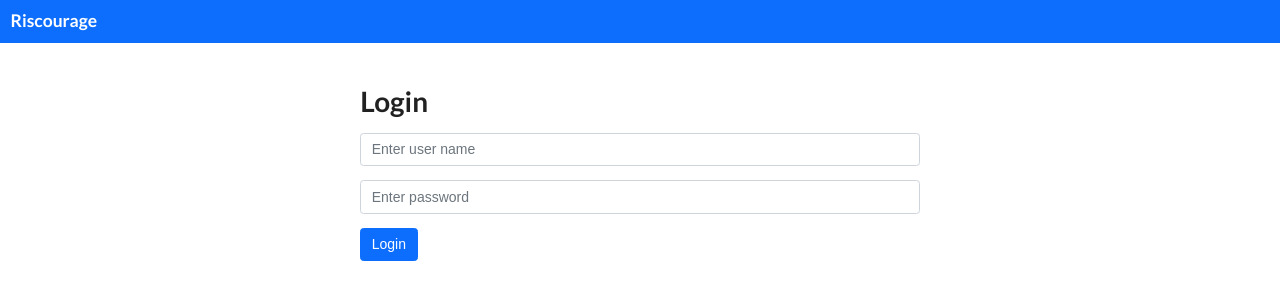
After one commit to DarrenRobinson500/riscentric, a Django app: page /login/ in a window 1280 px wide. The commit adds this page. Shown: the top 300 px of the page. Run offline with Django 4.2, Linux system fonts and the light colour scheme; some libraries are stand-ins or nearby versions.

Commit message:
User authentication

```diff
--- /dev/null
+++ b/app/templates/login.html
@@ -0,0 +1,17 @@
+{% extends 'base.html'%}
+{% block content %}
+
+<div class="col-md-6 offset-md-3">
+    <h1>Login</h1>
+    <form method="POST">
+        {% csrf_token %}
+        <div class="mb-3">
+          <input type="text" class="form-control" name="username" placeholder="Enter user name">
+        </div>
+        <div class="mb-3">
+          <input type="password" class="form-control" name="password" placeholder="Enter password">
+        </div>
+        <button type="submit" class="btn btn-primary">Login</button>
+    </form>
+</div>
+{% endblock %}
--- a/app/templates/navbar.html
+++ b/app/templates/navbar.html
@@ -1,15 +1,23 @@
+{% if user.is_authenticated %}
     <nav class="navbar navbar-light navbar-expand-xl" style="background-color: {{ company.colour }}; color: {{company.colour_text}};">
       <div class="container-fluid">
-      {% if company %}
             <a class="navbar-brand" href="{% url 'home' %}"><b>{{ company }}</b></a>
             <ul class="navbar-nav me-auto mb-2 mb-lg-0">
               <li class="nav-item"><a class="nav-link active" href="{% url 'people' %}">People</a></li>
               <li class="nav-item"><a class="nav-link active" href="{% url 'questions' %}">Questions</a></li>
               <li class="nav-item"><a class="nav-link active" href="{% url 'pings' %}">Pings</a></li>
               <li class="nav-item"><a class="nav-link active" href="{% url 'file_upload' %}">File Upload</a></li>
+              <li class="nav-item"><a class="nav-link active" href="{% url 'files' %}">Files</a></li>
             </ul>
-      {% else %}
-        <a class="navbar-brand" href="{% url 'home' %}"><b>No Company Selected</b></a>
-      {% endif %}
+            <ul class="nav justify-content-end">
+              <li class="nav-item"><a class="nav-link active" href="{% url 'logout' %}">Logout</a></li>
+            </ul>
       </div>
     </nav>
+{% else %}
+    <nav class="navbar navbar-light navbar-expand-xl" style="background-color: #0D6EFD;">
+      <div class="container-fluid">
+        <a class="navbar-brand" href="{% url 'home' %}" style="color: #fff;"><b>Riscourage</b></a>
+      </div>
+    </nav>
+{% endif %}
--- a/app/views.py
+++ b/app/views.py
@@ -1,4 +1,6 @@
 from django.shortcuts import render, redirect
+from django.contrib.auth import authenticate, login, logout
+from django.contrib import messages
 import openpyxl as xl
 import boto3
 from tempfile import NamedTemporaryFile
@@ -19,8 +21,11 @@ from .df_formats import *
 # --------------------
 
 def home(request):
+    if not request.user.is_authenticated: return redirect("login")
     riscentric = Company.objects.filter(name="Riscentric").first()
     general = General.objects.all().first()
+    if not general:
+        general = General(name="main")
     general.company = riscentric
     general.save()
     companies = Company.objects.exclude(name="Riscentric").order_by("name")
@@ -28,17 +33,44 @@ def home(request):
     return render(request, "home.html", context)
 
 def set_current_company(request, id):
+    if not request.user.is_authenticated: return redirect("login")
     general = General.objects.all().first()
     general.company = Company.objects.get(id=id)
     general.save()
     if len(general.company.pings()) > 0:
         return redirect('pings')
     return redirect('files')
+
+# -----------------------------
+# --------AUTHENTICATION=------
+# -----------------------------
+
+def login_user(request):
+    if request.user.is_authenticated: return redirect("home")
+    if request.method == "POST":
+        username = request.POST['username']
+        password = request.POST['password']
+        user = authenticate(request, username=username, password=password)
+        if user is not None:
+            login(request, user)
+            return redirect('home')
+        else:
+            messages.success(request, ("Error logging in."))
+            return redirect('login')
+    else:
+        context = {}
+        return render(request, 'login.html', context)
+
+def logout_user(request):
+    logout(request)
+    return redirect("login")
+
 # -----------------------
 # ---- New Company ------
 # -----------------------
 
 def company_new(request):
+    if not request.user.is_authenticated: return redirect("login")
     riscentric = Company.objects.filter(name="Riscentric").first()
     general = General.objects.all().first()
     general.company = riscentric
@@ -57,6 +89,7 @@ def company_new(request):
     return render(request, "new_company.html", context)
 
 def company_delete(request, id):
+    if not request.user.is_authenticated: return redirect("login")
     company = Company.objects.get(id=id)
     company.delete()
     return redirect('home')
@@ -66,7 +99,7 @@ def company_delete(request, id):
 # ---------------------
 
 def download(request, ping_id=None):
-    ## if not request.user.is_authenticated: return redirect("login")
+    if not request.user.is_authenticated: return redirect("login")
 
     writer = ExcelWriter('Responses.xlsx', engine='xlsxwriter')
 
@@ -121,6 +154,7 @@ def get_question(row):
 # ---------------------
 
 def people(request):
+    if not request.user.is_authenticated: return redirect("login")
     general = General.objects.all().first()
     people = Person.objects.filter(company=general.company)
     context = {'company': general.company, 'people': people}
@@ -131,6 +165,7 @@ def people(request):
 # ---------------------
 
 def questions(request):
+    if not request.user.is_authenticated: return redirect("login")
     general = General.objects.all().first()
     questions = Question.objects.filter(company=general.company)
     context = {'company': general.company, 'questions': questions}
@@ -141,12 +176,14 @@ def questions(request):
 # -----------------
 
 def pings(request):
+    if not request.user.is_authenticated: return redirect("login")
     general = General.objects.all().first()
     pings = Ping.objects.filter(company=general.company).order_by('name')
     context = {'pings': pings, 'company': general.company}
     return render(request, "pings.html", context)
 
 def ping(request, id, company_id=None):
+    if not request.user.is_authenticated: return redirect("login")
     general = General.objects.all().first()
 
     if company_id:
@@ -159,6 +196,7 @@ def ping(request, id, company_id=None):
     return render(request, "ping.html", context)
 
 def ping_delete(request, id):
+    if not request.user.is_authenticated: return redirect("login")
     general = General.objects.all().first()
     ping = Ping.objects.get(id=id)
     ping.delete()
@@ -186,6 +224,7 @@ def survey_complete(request, email_id, answer_string):
     return render(request, "survey_complete.html", context)
 
 def survey_admin(request, email_id, answer_string):
+    if not request.user.is_authenticated: return redirect("login")
     general = General.objects.all().first()
     email = Email.objects.get(id=email_id)
     email.answer = answer_string
@@ -201,11 +240,13 @@ def survey_admin(request, email_id, answer_string):
 # -----------------
 
 def email(request):
+    if not request.user.is_authenticated: return redirect("login")
     general = General.objects.all().first()
     context = {'company': general.company}
     return render(request, "email.html", context)
 
 def email_send(request, id):
+    if not request.user.is_authenticated: return redirect("login")
     # general = General.objects.all().first()
     ping = Ping.objects.get(id=id)
     send_email_logic(ping)
@@ -214,6 +255,7 @@ def email_send(request, id):
     return render(request, "email_template.html", context)
 
 def email_view(request, id, admin):
+    if not request.user.is_authenticated: return redirect("login")
     if admin == "True": admin = True
     else: admin = False
     general = General.objects.all().first()
@@ -228,6 +270,7 @@ def email_view(request, id, admin):
 # ---------------------------
 
 def files(request):
+    if not request.user.is_authenticated: return redirect("login")
     general = General.objects.all().first()
     companies = Company.objects.all()
     for company in companies:
@@ -241,6 +284,7 @@ def files(request):
     return render(request, "files.html", context)
 
 def file_upload(request):
+    if not request.user.is_authenticated: return redirect("login")
     general = General.objects.all().first()
     if request.method == "POST":
         form = FileForm(request.POST, request.FILES)
@@ -255,6 +299,7 @@ def file_upload(request):
     return render(request, "file_upload.html", {"form": form, 'company': general.company})
 
 def view_url(request, id):
+    if not request.user.is_authenticated: return redirect("login")
     general = General.objects.all().first()
     file = File.objects.filter(id=id).first()
     print("Getting DFs from Link")
@@ -297,6 +342,7 @@ def view_url(request, id):
     return render(request, "view_url.html", context)
 
 def file_to_db_all(request, id):
+    if not request.user.is_authenticated: return redirect("login")
     general = General.objects.all().first()
     file = File.objects.filter(id=id).first()
     print("Getting DFs from Link")
@@ -340,6 +386,7 @@ def file_to_db_all(request, id):
 
 
 def file_link(request):
+    if not request.user.is_authenticated: return redirect("login")
     general = General.objects.all().first()
     if request.method == "POST":
         form = LinkForm(request.POST, request.FILES)
--- a/main/urls.py
+++ b/main/urls.py
@@ -8,6 +8,8 @@ urlpatterns = [
     path('admin/', admin.site.urls),
     path("", home, name="home"),
     path("home", home, name="home"),
+    path('login/', login_user, name="login"),
+    path('logout/', logout_user, name="logout"),
     path("company_new", company_new, name="company_new"),
     path("company_delete/<id>", company_delete, name="company_delete"),
     path("set_current_company/<id>", set_current_company, name="set_current_company"),
```
Lines whose indentation alone changed are shown as unchanged.
